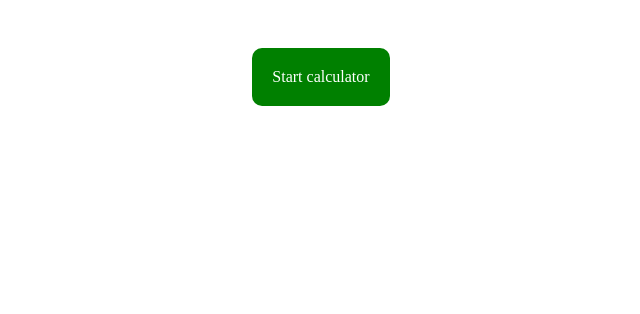
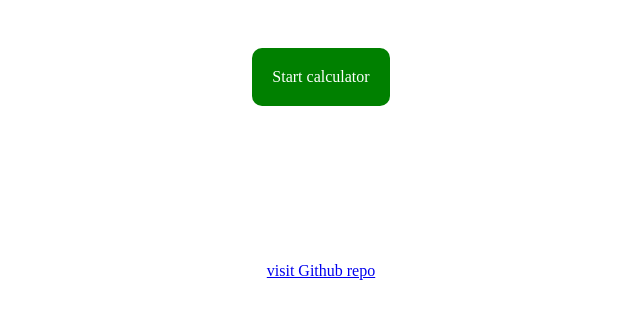
Before and after one commit to adexfit/javascriptcalculator, a plain HTML site: page index.html in a window 1280 px wide. Shown: the whole page, without its empty margins (319-959 px from the left). Drawn offline with Linux system fonts and the light colour scheme.

Commit message:
link to repo

```diff
--- a/index.html
+++ b/index.html
@@ -8,10 +8,10 @@
 </head>
 <body>
     <div style="display: grid; justify-items: center">
-    <a href="#" onclick="calculation()" style="padding: 20px 20px 20px 20px; margin: 40px; background-color: green; color: white; text-decoration: none; border-radius: 10px;">Start calculator</a>
-    <p id="answer" style="font-size: 50px;"></p>
+        <a href="#" onclick="calculation()" style="padding: 20px 20px 20px 20px; margin: 40px; background-color: green; color: white; text-decoration: none; border-radius: 10px;">Start calculator</a>
+        <p id="answer" style="font-size: 50px;"></p>
 
-    <p id="trouble"></p>
+        <p><a href="https://github.com/adexfit/javascriptcalculator.git">visit Github repo</a></p>
     </div>
     <script src="calculator.js">
     </script>
```
